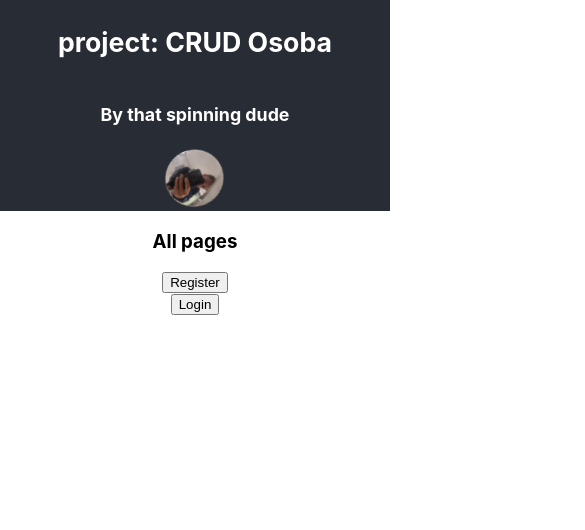
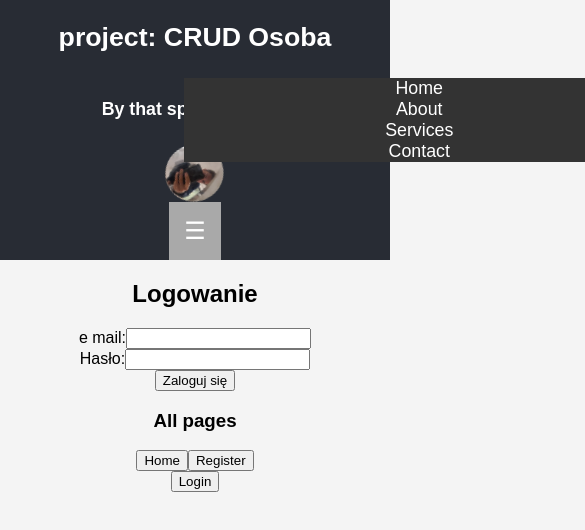
Before and after one commit to KubaKniec/CrudOsobaFront, a React (Create React App) app: page /login in a window 390 px wide. Shown: the top 530 px of the page, 585 px wide, since content can reach past the window. Built offline with nearby package versions, Linux system fonts and the light colour scheme.

Commit message:
Login and staff

```diff
--- a/src/App.css
+++ b/src/App.css
@@ -1,4 +1,3 @@
-
 
 .App {
   text-align: center;
--- a/src/App.js
+++ b/src/App.js
@@ -5,6 +5,8 @@ import './App.css';
 import Register from "./components/Register";
 import {BrowserRouter, BrowserRouter as Router, Link, Route, Routes} from "react-router-dom";
 import Login from "./components/Login";
+import Home from "./components/Home";
+import Navbar from "./components/Navbar";
 
 
 function App() {
@@ -14,16 +16,20 @@ function App() {
                     <h2>project: CRUD Osoba</h2>
                     <h4>By that spinning dude</h4>
                     <img src={me} className="App-logo" alt="me" />
-
+                    <Navbar/>
                 </header>
-                <body className="content">
+                <body>
                 <div>
                     <BrowserRouter>
                             <Routes>
+                                <Route path="/" element={<Home/>}/>
                                 <Route path="/register" element={<Register/>}/>
                                 <Route path="/login" element={<Login/>}/>
                             </Routes>
                                 <h3>All pages</h3>
+                            <Link to="/">
+                                <button>Home</button>
+                            </Link>
                                 <Link to="/register">
                                     <button>Register</button>
                                 </Link>
--- a/src/components/Home.js
+++ b/src/components/Home.js
@@ -0,0 +1,16 @@
+import {Component} from "react";
+
+class Home extends Component {
+
+
+    render() {
+        return(
+            <div>
+                <h1>Home</h1>
+            </div>
+        )
+    }
+}
+
+
+export default Home
--- a/src/components/Login.js
+++ b/src/components/Login.js
@@ -1,12 +1,48 @@
-import {Component} from "react";
+import React, {Component} from "react";
+import ApiService from "../service/ApiService";
 
 class Login extends Component {
+    constructor(props) {
+        super(props);
+        this.state = {
+            name: '',
+            surname: '',
+            email: '',
+            password: ''
+        }
+        this.loginPerson = this.loginPerson.bind(this);
+    }
+    loginPerson = (e) => {
+        e.preventDefault();
+        let loginData = {name: this.state.name, surname: this.state.surname, email: this.state.email, password: this.state.password};
+        ApiService.loginPerson(loginData).then(alert("Zalogowano pomyslnie"))
 
+
+    }
+
+    onChange = (e) =>
+        this.setState({ [e.target.name]: e.target.value });
 
     render() {
         return(
             <div>
+                <h2>Logowanie</h2>
 
+                <form onSubmit={this.loginPerson}>
+                    {/*<form>*/}
+                    <label>
+                        e mail:
+                        <input
+                            type="text" name="email" value={this.email} onChange={this.onChange} />
+                    </label>
+                    <br/>
+                    <label>
+                        Hasło:
+                        <input type="password" name="password" value={this.password} onChange={this.onChange} />
+                    </label>
+                    <br/>
+                    <button type="submit" onClick={this.loginPerson}>Zaloguj się</button>
+                </form>
             </div>
         )
     }
--- /dev/null
+++ b/src/components/Navbar.js
@@ -0,0 +1,24 @@
+import React, { useState } from 'react';
+import '../css/Navbar.css';
+
+const Navbar = () => {
+    const [isMobile, setIsMobile] = useState(false);
+
+    const toggleNavbar = () => {
+        setIsMobile(!isMobile);
+    };
+
+    return (
+        <nav className={`navbar ${isMobile ? 'responsive' : ''}`}>
+            <div className="menu-icon" onClick={toggleNavbar}>&#9776;</div>
+            <ul className="nav-links">
+                <li><a href="#" className="active">Home</a></li>
+                <li><a href="#">About</a></li>
+                <li><a href="#">Services</a></li>
+                <li><a href="#">Contact</a></li>
+            </ul>
+        </nav>
+    );
+};
+
+export default Navbar;
--- a/src/components/Register.js
+++ b/src/components/Register.js
@@ -1,6 +1,6 @@
 import React, { Component } from 'react'
 import ApiService from "../service/ApiService";
-import {Link, redirect} from "react-router-dom";
+import {BrowserRouter, Link, Route, Routes, useNavigate} from "react-router-dom";
 import Login from "./Login";
 
 class Register extends Component {
@@ -15,13 +15,15 @@ class Register extends Component {
         this.savePerson = this.savePerson.bind(this);
     }
 
+
     savePerson = (e) => {
         e.preventDefault();
+        const navigate = useNavigate();
         let person = { name: this.state.name, surname: this.state.surname, email: this.state.email, password: this.state.password };
         ApiService.createPerson(person)
             .then(res => {
                 this.setState({ message: 'User added successfully.' });
-                // this.props.history.push('/login');
+                navigate("/login");
             });
     }
 
@@ -29,7 +31,12 @@ class Register extends Component {
         this.setState({ [e.target.name]: e.target.value });
 
     render() {
-        return(
+        return(<>
+            <div>
+                    <Routes>
+                        <Route path="/login" component={<Login/>} />
+                    </Routes>
+            </div>
             <div>
                 <h2>Rejestracja</h2>
 
@@ -38,12 +45,12 @@ class Register extends Component {
                     <label>
                         Imię:
                         <input
-                            type="text" name="firstName" value={this.name} onChange={this.onChange} />
+                            type="text" name="name" value={this.name} onChange={this.onChange} />
                     </label>
                     <br/>
                     <label>
                         Nazwisko:
-                        <input type="text" name="lastName" value={this.surname} onChange={this.onChange} />
+                        <input type="text" name="surname" value={this.surname} onChange={this.onChange} />
                     </label>
                     <br/>
                     <label>
@@ -63,6 +70,7 @@ class Register extends Component {
                     <button>Login</button>
                 </Link>
             </div>
+            </>
         );
     }
 }
--- /dev/null
+++ b/src/css/Navbar.css
@@ -0,0 +1,66 @@
+/* Navbar.css */
+body {
+    margin: 0;
+    font-family: Arial, sans-serif;
+    background-color: #f4f4f4;
+}
+
+.navbar {
+    background-color: darkgrey;
+    overflow: hidden;
+    padding: 15px;
+    display: flex;
+    justify-content: space-between;
+    align-items: center;
+}
+
+.logo {
+    color: white;
+    font-size: 1.5rem;
+}
+
+.menu-icon {
+    font-size: 1.5rem;
+    color: white;
+    cursor: pointer;
+    display: none;
+}
+
+.nav-links {
+    list-style: none;
+    display: flex;
+}
+
+.nav-links li {
+    margin-right: 15px;
+}
+
+.nav-links a {
+    color: white;
+    text-decoration: none;
+    padding: 10px;
+}
+
+.nav-links a:hover {
+    background-color: #ddd;
+    color: black;
+}
+
+@media screen and (max-width: 600px) {
+    .menu-icon {
+        display: block;
+    }
+
+    .nav-links {
+        flex-direction: column;
+        position: absolute;
+        top: 60px;
+        width: 100%;
+        background-color: #333;
+    }
+
+    .nav-links li {
+        margin-right: 0;
+        text-align: center;
+    }
+}
--- a/src/index.css
+++ b/src/index.css
@@ -5,6 +5,7 @@ body {
     sans-serif;
   -webkit-font-smoothing: antialiased;
   -moz-osx-font-smoothing: grayscale;
+  background-color: beige;
 }
 
 code {
--- a/src/service/ApiService.js
+++ b/src/service/ApiService.js
@@ -6,6 +6,10 @@ class ApiService {
     createPerson(person) {
         return axios.post(BACKEND_URL + '/save', person);
     }
+
+    loginPerson(loginData) {
+        return axios.put(BACKEND_URL + '/login', loginData)
+    }
 }
 
 export default new ApiService();
```
Lines whose indentation alone changed are shown as unchanged.
